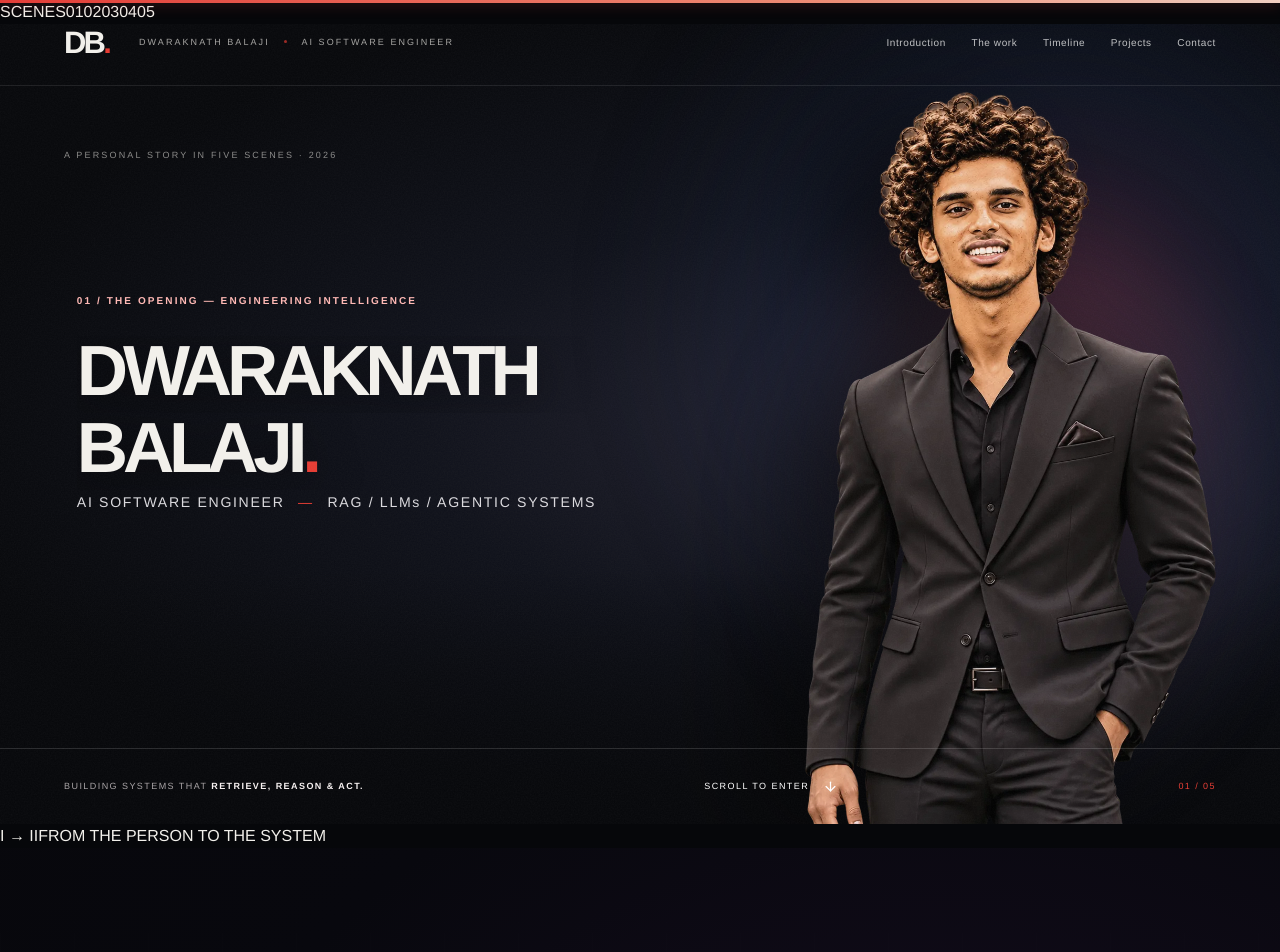
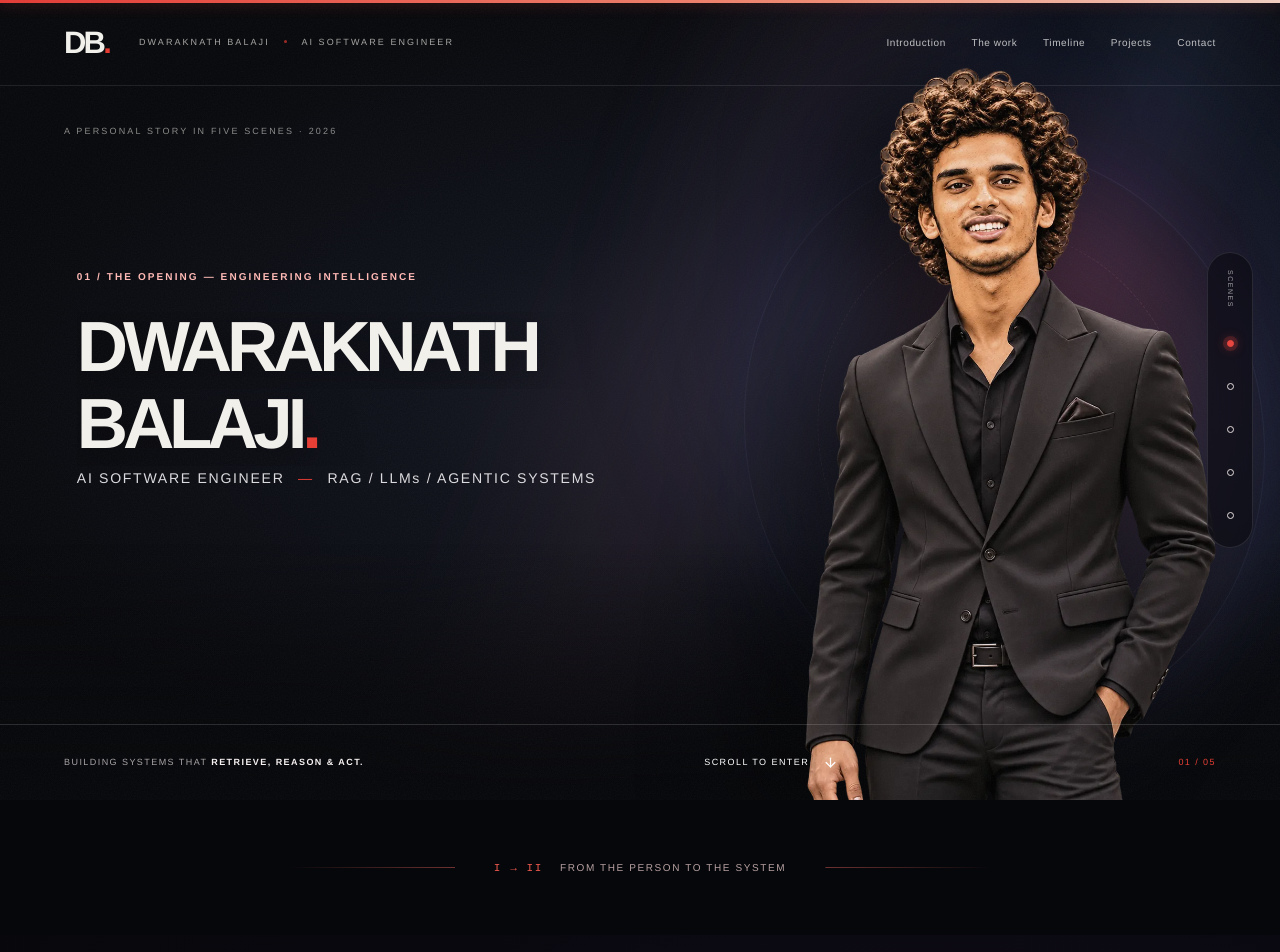
Before and after one commit to Dwaraknath1810/dwaraknath-portfolio, a React (Vite) app: page / in a window 1280 px wide. Shown: the top 952 px of the page. Built offline with nearby package versions, Linux system fonts and the light colour scheme; a web font is replaced by a local one.

Commit message:
style: cinematic scene navigation, transitions, subtle lighting, project filters and finale

```diff
--- a/src/cinematic/CinematicStory.css
+++ b/src/cinematic/CinematicStory.css
@@ -369,3 +369,214 @@
   .film-project-card--interactive:hover,
   .film-project-card--interactive .film-project-glyph { transition: none; transform: none; }
 }
+
+
+/* V4 — cinematic director, authored transitions, and accessible editorial polish */
+.film-scene { scroll-margin-top: 0; }
+.film-scene-navigation {
+  position: fixed;
+  z-index: 50;
+  top: 50%;
+  right: clamp(12px, 2.1vw, 30px);
+  transform: translateY(-50%);
+  display: flex;
+  flex-direction: column;
+  align-items: center;
+  gap: 13px;
+  padding: 17px 8px;
+  border: 1px solid #ffffff1b;
+  border-radius: 99px;
+  background: #09091095;
+  backdrop-filter: blur(16px);
+}
+.film-scene-navigation-label {
+  font-size: 7px;
+  color: #ffffff98;
+  writing-mode: vertical-rl;
+  letter-spacing: .22em;
+  margin-bottom: 7px;
+}
+.film-scene-navigation a {
+  position: relative;
+  width: 28px;
+  height: 30px;
+  display: flex;
+  align-items: center;
+  justify-content: center;
+  border-radius: 50%;
+  transition: transform .25s ease;
+}
+.film-scene-navigation a:hover { transform: scale(1.12); }
+.film-scene-dot {
+  position: absolute;
+  width: 7px;
+  height: 7px;
+  border: 1px solid #e8dfdf;
+  border-radius: 50%;
+  transition: background .25s, box-shadow .25s;
+}
+.film-scene-navigation a.is-active .film-scene-dot {
+  background: #e74740;
+  border-color: #e74740;
+  box-shadow: 0 0 12px #e74740cc, 0 0 0 4px #e7474030;
+}
+.film-scene-number {
+  position: absolute;
+  left: -47px;
+  color: #f0d2d0;
+  font: 10px monospace;
+  opacity: 0;
+  transition: opacity .2s;
+}
+.film-scene-navigation a:hover .film-scene-number,
+.film-scene-navigation a:focus-visible .film-scene-number { opacity: 1; }
+.film-scene-divider {
+  min-height: 135px;
+  display: flex;
+  align-items: center;
+  justify-content: center;
+  gap: clamp(15px, 3vw, 45px);
+  padding: 28px clamp(20px, 6vw, 100px);
+  background: #06070a;
+  position: relative;
+  z-index: 2;
+}
+.film-scene-divider-rule {
+  height: 1px;
+  width: min(13vw, 180px);
+  background: linear-gradient(90deg, transparent, #d55b5680);
+}
+.film-scene-divider-rule:last-child { transform: rotate(180deg); }
+.film-scene-divider-center {
+  color: #b7a0a2;
+  display: flex;
+  align-items: center;
+  gap: 17px;
+  font-size: 10px;
+  line-height: 1.8;
+  letter-spacing: .16em;
+  text-align: center;
+}
+.film-scene-divider-index {
+  white-space: nowrap;
+  font: 11px monospace;
+  color: #e9574d;
+}
+.film-entrance-light {
+  position: absolute;
+  pointer-events: none;
+  z-index: 1;
+  height: 120%;
+  width: 30%;
+  top: -10%;
+  background: linear-gradient(90deg, transparent, #b95e7722 50%, transparent);
+  filter: blur(22px);
+  transform: skew(-23deg);
+  animation: film-light-drift 16s ease-in-out infinite alternate;
+}
+.film-entrance-light-a { left: 42%; }
+.film-entrance-light-b {
+  left: 74%;
+  width: 15%;
+  background: linear-gradient(90deg, transparent, #647ecb20, transparent);
+  animation-delay: -6s;
+  animation-duration: 21s;
+}
+.film-portrait-rings {
+  pointer-events: none;
+  position: absolute;
+  inset: 11% 7% 10%;
+  opacity: .40;
+  border: 1px solid #a7b9ff2c;
+  border-radius: 50%;
+  transform: rotate(-14deg);
+  box-shadow: 0 0 60px #3f54ac32, inset 0 0 60px #3f54ac12;
+}
+.film-portrait-rings::after {
+  content: '';
+  position: absolute;
+  inset: 14%;
+  border: 1px dashed #ddaaa943;
+  border-radius: 50%;
+}
+@keyframes film-light-drift {
+  from { translate: -9% 0; opacity: .45; }
+  to { translate: 12% 0; opacity: .88; }
+}
+.film-project-filters {
+  display: flex;
+  flex-wrap: wrap;
+  gap: 10px;
+  margin-top: 40px;
+  position: relative;
+  z-index: 3;
+}
+.film-project-filters button {
+  border: 1px solid #a5a4bd62;
+  color: #bfc1d5;
+  background: #0c0f1ac9;
+  min-height: 46px;
+  padding: 12px 17px;
+  font-size: 11px;
+  letter-spacing: .08em;
+  display: inline-flex;
+  align-items: center;
+  gap: 20px;
+  transition: background .2s, border-color .2s, color .2s;
+}
+.film-project-filters button span { color: #e1858f; }
+.film-project-filters button:hover,
+.film-project-filters button.is-active {
+  color: #fff;
+  background: #513043;
+  border-color: #dc7477;
+}
+.film-project-filters button:focus-visible { outline: 2px solid #ffe2e1; outline-offset: 3px; }
+.film-project-filters + .film-project-cards { margin-top: 30px; }
+.film-finale-horizon {
+  position: absolute;
+  z-index: 0;
+  left: -25%;
+  right: -25%;
+  bottom: 0;
+  height: 44%;
+  pointer-events: none;
+  opacity: .62;
+  background:
+    radial-gradient(ellipse 40% 8% at 53% 78%, #e949454a, transparent 100%),
+    repeating-linear-gradient(90deg, transparent 0, transparent 90px, #c9847d19 91px),
+    linear-gradient(0deg,#4a182223,transparent);
+  mask-image: linear-gradient(0deg,#000,transparent 90%);
+  transform: perspective(650px) rotateX(61deg);
+  transform-origin: center bottom;
+}
+.film-accolades span { overflow-wrap: anywhere; }
+@media (max-width: 1100px) {
+  .film-scene-navigation { right: 9px; opacity: .85; }
+  .film-scene-navigation-label, .film-scene-number { display: none; }
+  .film-scene-navigation a { width: 24px; height: 27px; }
+}
+@media (max-width: 700px) {
+  .film-scene-navigation {
+    right: 7px;
+    padding: 8px 4px;
+    gap: 5px;
+    background: #090910b0;
+  }
+  .film-scene-navigation a { width: 22px; height: 27px; }
+  .film-scene-dot { width: 6px; height: 6px; }
+  .film-scene-divider { min-height: 105px; padding: 20px 30px; }
+  .film-scene-divider-center { font-size: 8px; gap: 8px; letter-spacing: .08em; }
+  .film-scene-divider-rule { width: 7vw; }
+  .film-entrance-light { animation: none; opacity: .40; }
+  .film-portrait-rings { opacity: .16; }
+  .film-project-filters { gap: 8px; margin-top: 29px; }
+  .film-project-filters button { min-height: 44px; padding: 11px 10px; font-size: 10px; gap: 9px; }
+  .film-finale-horizon { opacity: .32; }
+}
+@media (prefers-reduced-motion: reduce) {
+  .film-entrance-light { animation: none; translate: none; }
+  .film-scene-navigation a,
+  .film-scene-dot,
+  .film-project-filters button { transition: none; }
+}
```
